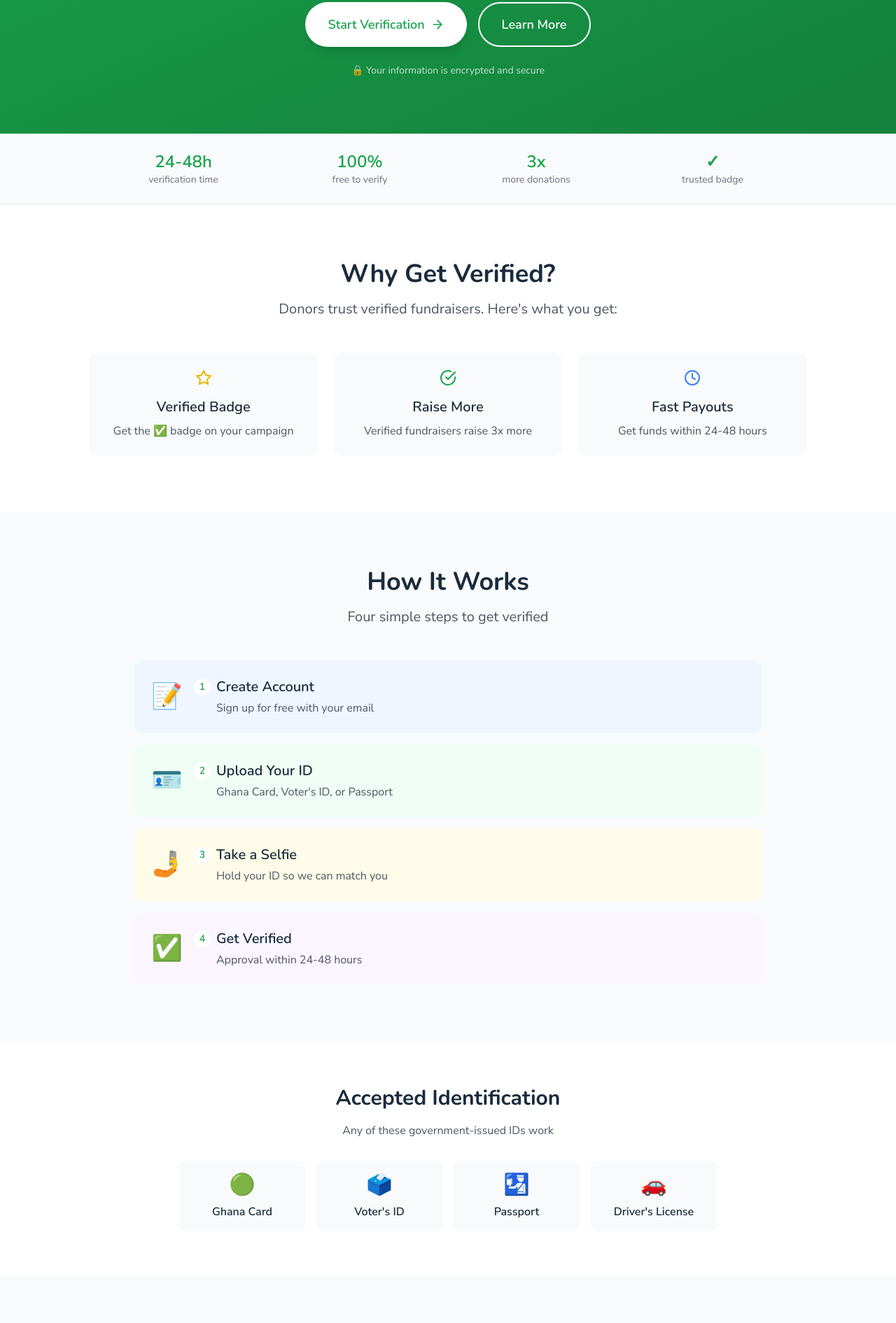
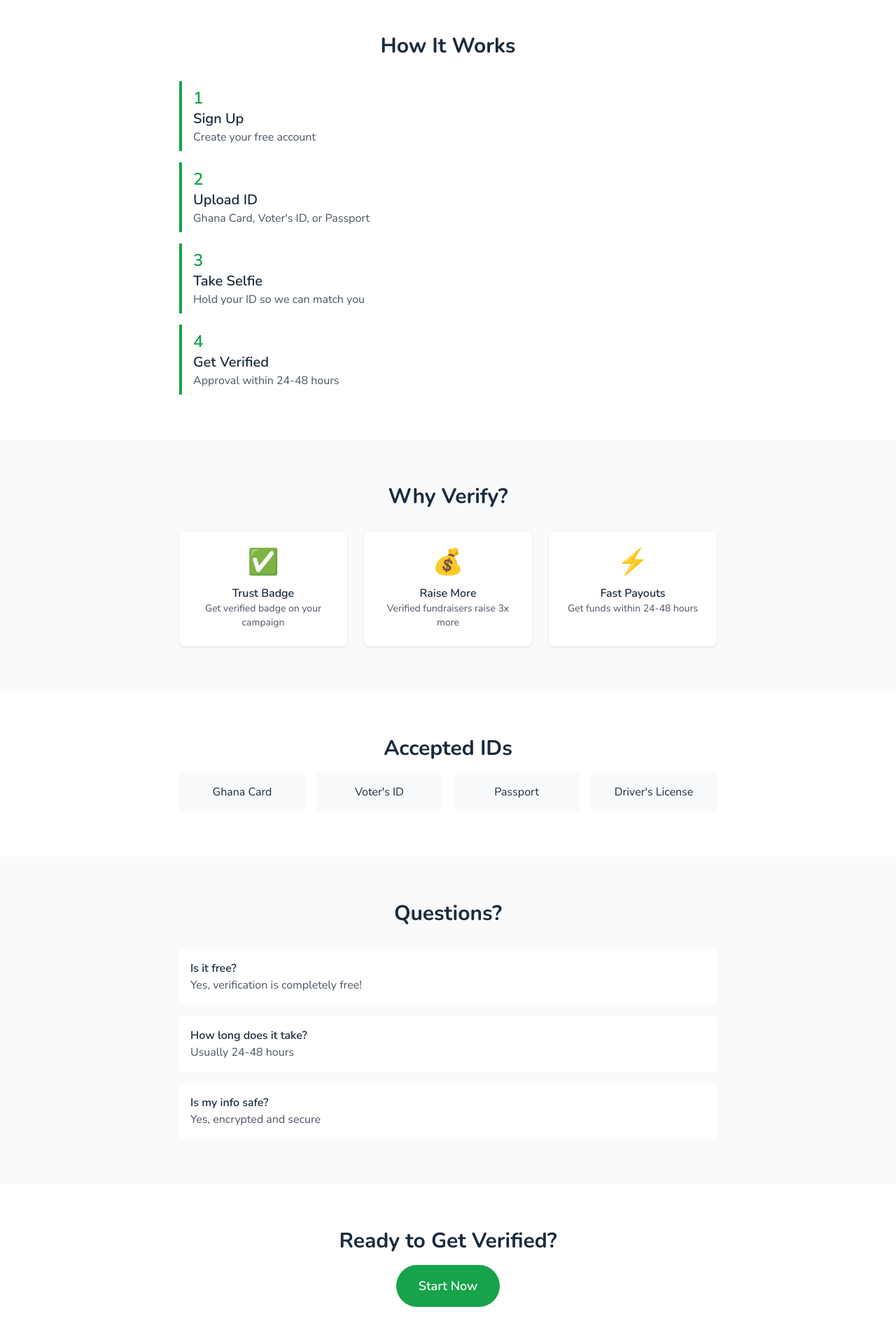
Before and after one commit to jefferyofosu1-cyber/everygivinggh, a Next.js app: page /verification in a window 1280 px wide. Shown: the part 360-2251 px from the top of the page at 70% size. Built offline with nearby package versions, Linux system fonts and the light colour scheme.

Commit message:
Update page.tsx

```diff
--- a/app/verification/page.tsx
+++ b/app/verification/page.tsx
@@ -1,157 +1,79 @@
-import { Shield, ArrowRight, CheckCircle, Camera, Clock, Star } from 'lucide-react';
 import Link from 'next/link';
 
 export default function VerificationPage() {
-  // Benefits of verification
-  const benefits = [
-    {
-      icon: <Star className="w-6 h-6 text-yellow-500" />,
-      title: "Verified Badge",
-      description: "Get the ✅ badge on your campaign"
-    },
-    {
-      icon: <CheckCircle className="w-6 h-6 text-green-600" />,
-      title: "Raise More",
-      description: "Verified fundraisers raise 3x more"
-    },
-    {
-      icon: <Clock className="w-6 h-6 text-blue-500" />,
-      title: "Fast Payouts",
-      description: "Get funds within 24-48 hours"
-    }
-  ];
-
-  // Verification steps
-  const steps = [
-    {
-      number: "1",
-      title: "Create Account",
-      description: "Sign up for free with your email",
-      icon: "📝",
-      color: "bg-blue-50"
-    },
-    {
-      number: "2",
-      title: "Upload Your ID",
-      description: "Ghana Card, Voter's ID, or Passport",
-      icon: "🪪",
-      color: "bg-green-50"
-    },
-    {
-      number: "3",
-      title: "Take a Selfie",
-      description: "Hold your ID so we can match you",
-      icon: "🤳",
-      color: "bg-yellow-50"
-    },
-    {
-      number: "4",
-      title: "Get Verified",
-      description: "Approval within 24-48 hours",
-      icon: "✅",
-      color: "bg-purple-50"
-    }
-  ];
-
   return (
     <div className="min-h-screen bg-white">
       {/* Hero Section */}
-      <div className="bg-gradient-to-br from-green-600 to-green-700 text-white py-20 px-4">
+      <div className="bg-green-600 text-white py-20 px-4">
         <div className="max-w-4xl mx-auto text-center">
-          <div className="inline-block bg-white/20 rounded-full p-4 mb-6 backdrop-blur">
-            <Shield className="w-12 h-12" />
-          </div>
-          <h1 className="text-5xl md:text-6xl font-bold mb-4">
-            Get Verified Today
+          <h1 className="text-5xl font-bold mb-4">
+            Get Verified
           </h1>
-          <p className="text-xl md:text-2xl mb-8 max-w-2xl mx-auto opacity-90">
-            Build trust with donors and raise more money. It's free and takes just 2 minutes.
+          <p className="text-xl mb-8">
+            Build trust with donors. It's free and takes 2 minutes.
           </p>
-          <div className="flex flex-col sm:flex-row gap-4 justify-center">
           <Link
             href="/verify"
-              className="bg-white text-green-600 px-8 py-4 rounded-full text-lg font-semibold hover:bg-gray-100 transition inline-flex items-center justify-center gap-2 shadow-lg"
+            className="bg-white text-green-600 px-8 py-4 rounded-full text-lg font-semibold hover:bg-gray-100 inline-block"
           >
-              Start Verification <ArrowRight className="w-5 h-5" />
+            Start Verification
           </Link>
-            <Link
-              href="/how-it-works"
-              className="border-2 border-white text-white px-8 py-4 rounded-full text-lg font-semibold hover:bg-white/10 transition inline-flex items-center justify-center"
-            >
-              Learn More
-            </Link>
-          </div>
-          <p className="mt-6 text-sm opacity-75">
-            🔒 Your information is encrypted and secure
-          </p>
         </div>
       </div>
 
-      {/* Stats Bar */}
-      <div className="border-b border-gray-200 py-6 bg-gray-50">
-        <div className="max-w-5xl mx-auto px-4">
-          <div className="grid grid-cols-2 md:grid-cols-4 gap-4 text-center">
-            <div>
-              <div className="text-2xl font-bold text-green-600">24-48h</div>
-              <div className="text-sm text-gray-500">verification time</div>
+      {/* Simple Steps */}
+      <div className="py-16 px-4">
+        <div className="max-w-3xl mx-auto">
+          <h2 className="text-3xl font-bold text-center mb-8">How It Works</h2>
+
+          <div className="space-y-4">
+            <div className="border-l-4 border-green-600 pl-4 py-2">
+              <div className="text-2xl font-bold text-green-600">1</div>
+              <h3 className="text-xl font-semibold">Sign Up</h3>
+              <p className="text-gray-600">Create your free account</p>
             </div>
-            <div>
-              <div className="text-2xl font-bold text-green-600">100%</div>
-              <div className="text-sm text-gray-500">free to verify</div>
+
+            <div className="border-l-4 border-green-600 pl-4 py-2">
+              <div className="text-2xl font-bold text-green-600">2</div>
+              <h3 className="text-xl font-semibold">Upload ID</h3>
+              <p className="text-gray-600">Ghana Card, Voter's ID, or Passport</p>
             </div>
-            <div>
-              <div className="text-2xl font-bold text-green-600">3x</div>
-              <div className="text-sm text-gray-500">more donations</div>
+
+            <div className="border-l-4 border-green-600 pl-4 py-2">
+              <div className="text-2xl font-bold text-green-600">3</div>
+              <h3 className="text-xl font-semibold">Take Selfie</h3>
+              <p className="text-gray-600">Hold your ID so we can match you</p>
             </div>
-            <div>
-              <div className="text-2xl font-bold text-green-600">✓</div>
-              <div className="text-sm text-gray-500">trusted badge</div>
+
+            <div className="border-l-4 border-green-600 pl-4 py-2">
+              <div className="text-2xl font-bold text-green-600">4</div>
+              <h3 className="text-xl font-semibold">Get Verified</h3>
+              <p className="text-gray-600">Approval within 24-48 hours</p>
             </div>
           </div>
         </div>
       </div>
 
-      {/* Benefits Section */}
-      <div className="py-20 px-4">
-        <div className="max-w-5xl mx-auto">
-          <h2 className="text-4xl font-bold text-center mb-4">Why Get Verified?</h2>
-          <p className="text-xl text-gray-600 text-center mb-12 max-w-2xl mx-auto">
-            Donors trust verified fundraisers. Here's what you get:
-          </p>
+      {/* Why Verify */}
+      <div className="bg-gray-50 py-16 px-4">
+        <div className="max-w-3xl mx-auto text-center">
+          <h2 className="text-3xl font-bold mb-8">Why Verify?</h2>
           <div className="grid md:grid-cols-3 gap-6">
-            {benefits.map((benefit, index) => (
-              <div key={index} className="bg-gray-50 rounded-xl p-6 text-center hover:shadow-md transition">
-                <div className="flex justify-center mb-4">{benefit.icon}</div>
-                <h3 className="text-xl font-semibold mb-2">{benefit.title}</h3>
-                <p className="text-gray-600">{benefit.description}</p>
+            <div className="bg-white p-6 rounded-lg shadow">
+              <div className="text-4xl mb-3">✅</div>
+              <h3 className="font-semibold">Trust Badge</h3>
+              <p className="text-sm text-gray-600">Get verified badge on your campaign</p>
             </div>
-            ))}
+            <div className="bg-white p-6 rounded-lg shadow">
+              <div className="text-4xl mb-3">💰</div>
+              <h3 className="font-semibold">Raise More</h3>
+              <p className="text-sm text-gray-600">Verified fundraisers raise 3x more</p>
             </div>
+            <div className="bg-white p-6 rounded-lg shadow">
+              <div className="text-4xl mb-3">⚡</div>
+              <h3 className="font-semibold">Fast Payouts</h3>
+              <p className="text-sm text-gray-600">Get funds within 24-48 hours</p>
             </div>
-      </div>
-
-      {/* Steps Section */}
-      <div className="bg-gray-50 py-20 px-4">
-        <div className="max-w-4xl mx-auto">
-          <h2 className="text-4xl font-bold text-center mb-4">How It Works</h2>
-          <p className="text-xl text-gray-600 text-center mb-12">
-            Four simple steps to get verified
-          </p>
-          <div className="space-y-4">
-            {steps.map((step, index) => (
-              <div key={index} className={`${step.color} rounded-xl p-6 flex items-center gap-4`}>
-                <div className="text-4xl">{step.icon}</div>
-                <div className="flex-1">
-                  <div className="flex items-center gap-2 mb-1">
-                    <span className="bg-white w-6 h-6 rounded-full flex items-center justify-center text-sm font-bold text-green-600">
-                      {step.number}
-                    </span>
-                    <h3 className="text-xl font-semibold">{step.title}</h3>
-                  </div>
-                  <p className="text-gray-600 ml-8">{step.description}</p>
-                </div>
-              </div>
-            ))}
           </div>
         </div>
       </div>
@@ -159,71 +81,46 @@ export default function VerificationPage() {
       {/* Accepted IDs */}
       <div className="py-16 px-4">
         <div className="max-w-3xl mx-auto text-center">
-          <h2 className="text-3xl font-bold mb-4">Accepted Identification</h2>
-          <p className="text-gray-600 mb-8">Any of these government-issued IDs work</p>
+          <h2 className="text-3xl font-bold mb-4">Accepted IDs</h2>
           <div className="grid grid-cols-2 md:grid-cols-4 gap-4">
-            <div className="bg-gray-50 rounded-lg p-4">
-              <div className="text-3xl mb-2">🟢</div>
-              <div className="font-semibold">Ghana Card</div>
-            </div>
-            <div className="bg-gray-50 rounded-lg p-4">
-              <div className="text-3xl mb-2">🗳️</div>
-              <div className="font-semibold">Voter's ID</div>
-            </div>
-            <div className="bg-gray-50 rounded-lg p-4">
-              <div className="text-3xl mb-2">🛂</div>
-              <div className="font-semibold">Passport</div>
-            </div>
-            <div className="bg-gray-50 rounded-lg p-4">
-              <div className="text-3xl mb-2">🚗</div>
-              <div className="font-semibold">Driver's License</div>
-            </div>
+            <div className="p-4 bg-gray-50 rounded">Ghana Card</div>
+            <div className="p-4 bg-gray-50 rounded">Voter's ID</div>
+            <div className="p-4 bg-gray-50 rounded">Passport</div>
+            <div className="p-4 bg-gray-50 rounded">Driver's License</div>
           </div>
         </div>
       </div>
 
-      {/* FAQ Section */}
+      {/* FAQ */}
       <div className="bg-gray-50 py-16 px-4">
         <div className="max-w-3xl mx-auto">
-          <h2 className="text-3xl font-bold text-center mb-8">Common Questions</h2>
+          <h2 className="text-3xl font-bold text-center mb-8">Questions?</h2>
           <div className="space-y-4">
-            <div className="bg-white rounded-lg p-6">
-              <h3 className="font-semibold text-lg mb-2">Is my information safe?</h3>
-              <p className="text-gray-600">Yes! Your documents are encrypted and stored securely. We never share your information.</p>
+            <div className="bg-white p-4 rounded">
+              <p className="font-semibold">Is it free?</p>
+              <p className="text-gray-600">Yes, verification is completely free!</p>
             </div>
-            <div className="bg-white rounded-lg p-6">
-              <h3 className="font-semibold text-lg mb-2">How long does it take?</h3>
-              <p className="text-gray-600">Most verifications are completed within 24-48 hours. You'll get an email once approved.</p>
+            <div className="bg-white p-4 rounded">
+              <p className="font-semibold">How long does it take?</p>
+              <p className="text-gray-600">Usually 24-48 hours</p>
             </div>
-            <div className="bg-white rounded-lg p-6">
-              <h3 className="font-semibold text-lg mb-2">Is there a fee?</h3>
-              <p className="text-gray-600">No! Verification is completely free. You only pay when you successfully raise funds.</p>
+            <div className="bg-white p-4 rounded">
+              <p className="font-semibold">Is my info safe?</p>
+              <p className="text-gray-600">Yes, encrypted and secure</p>
             </div>
           </div>
         </div>
       </div>
 
       {/* Final CTA */}
-      <div className="py-20 px-4 text-center">
-        <div className="max-w-2xl mx-auto">
-          <div className="text-6xl mb-4">✨</div>
-          <h2 className="text-4xl font-bold text-gray-900 mb-4">
-            Ready to Get Verified?
-          </h2>
-          <p className="text-xl text-gray-600 mb-8">
-            It's free, takes 2 minutes, and helps you raise more money.
-          </p>
+      <div className="py-16 px-4 text-center">
+        <h2 className="text-3xl font-bold mb-4">Ready to Get Verified?</h2>
         <Link
           href="/verify"
-            className="bg-green-600 text-white px-10 py-5 rounded-full text-xl font-semibold hover:bg-green-700 transition inline-flex items-center gap-3 shadow-lg"
+          className="bg-green-600 text-white px-8 py-4 rounded-full text-lg font-semibold hover:bg-green-700 inline-block"
         >
-            <Shield className="w-6 h-6" />
-            Start Verification Now
+          Start Now
         </Link>
-          <p className="mt-6 text-gray-500">
-            Have questions? <a href="mailto:support@everygiving.com" className="text-green-600 hover:underline">Contact support</a>
-          </p>
-        </div>
       </div>
     </div>
   );
```
Lines whose indentation alone changed are shown as unchanged.
